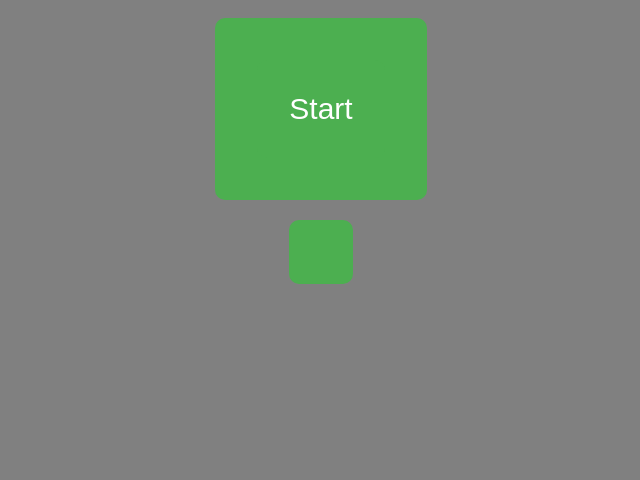
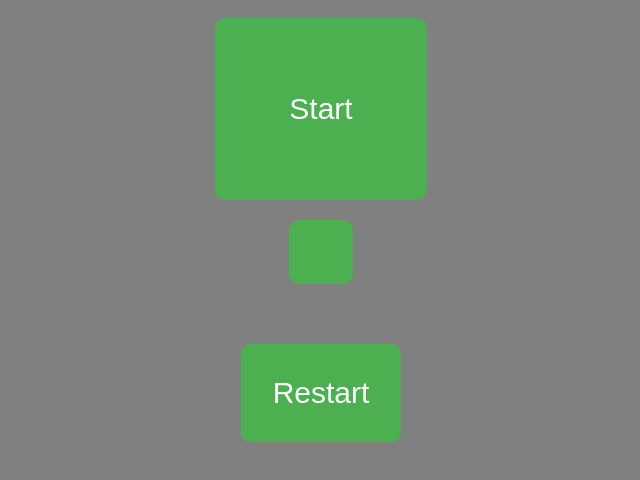
Before and after one commit to DomoMyles/TheQuiz, a plain HTML site: page index.html in a window 1280 px wide. Shown: the whole page, without its empty margins (319-959 px from the left). Drawn offline with Linux system fonts and the light colour scheme.

Commit message:
add restart button

```diff
--- a/index.html
+++ b/index.html
@@ -22,6 +22,8 @@
         <span id="Score"></span>
         <div id="answers"></div>
       </main>
+      <br><br>
+      <button class ="buttons" onclick="reset()"> Restart </button>
   </div>
   <script src="assets/javascript/script.js"></script>
 </body>
```
